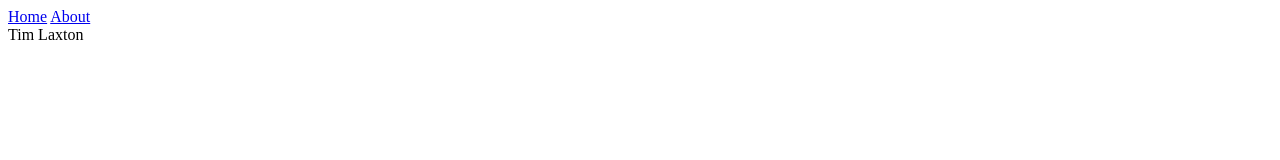
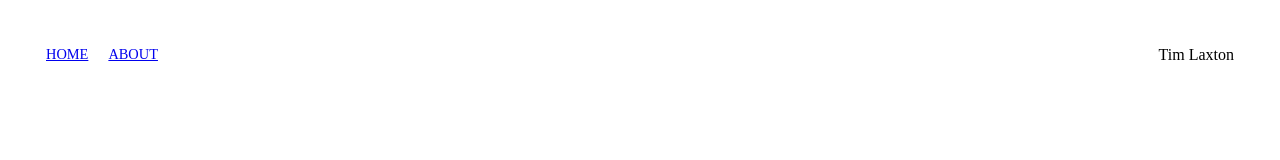
Before and after one commit to timmlaxton/Website, a plain HTML site: page index.html in a window 1280 px wide. Drawn offline with Linux system fonts and the light colour scheme.

Commit message:
begun styling

```diff
--- a/index.html
+++ b/index.html
@@ -7,11 +7,23 @@
 </head>
 <body>
   <div class="container">
-  <a href="index.html">Home</a>
-  <a href="about.html">About</a>
+    <div class="nav-wrapper">
+      <div class="left-side">
+        <div class="nav-link-wrapper">
+            <a href="index.html">Home</a>
+        </div>
 
+        <div class="nav-link-wrapper">
+          <a href="about.html">About</a>
+      </div>
+  </div>
 
-  <div>Tim Laxton</div>
+  <div class ="right-side">
+    <div class ="brand">
+      <div>Tim Laxton</div>
+      </div>
+    </div>
   </div>
+</div>
 </body>
 </html>
--- a/styles.css
+++ b/styles.css
@@ -1,7 +1,16 @@
-.placeholder {
-  background-color: red;
+.nav-wrapper {
+  display: flex;
+  justify-content: space-between;
+  padding: 38px;
 }
 
-.anotherClass {
-  background-color: lightseagreen;
+.left-side {
+  display: flex;
+
 }
+
+.nav-wrapper > .left-side > div {
+  margin-right: 20px;
+  font-size: 0.9em;
+  text-transform: uppercase;
+}
```
